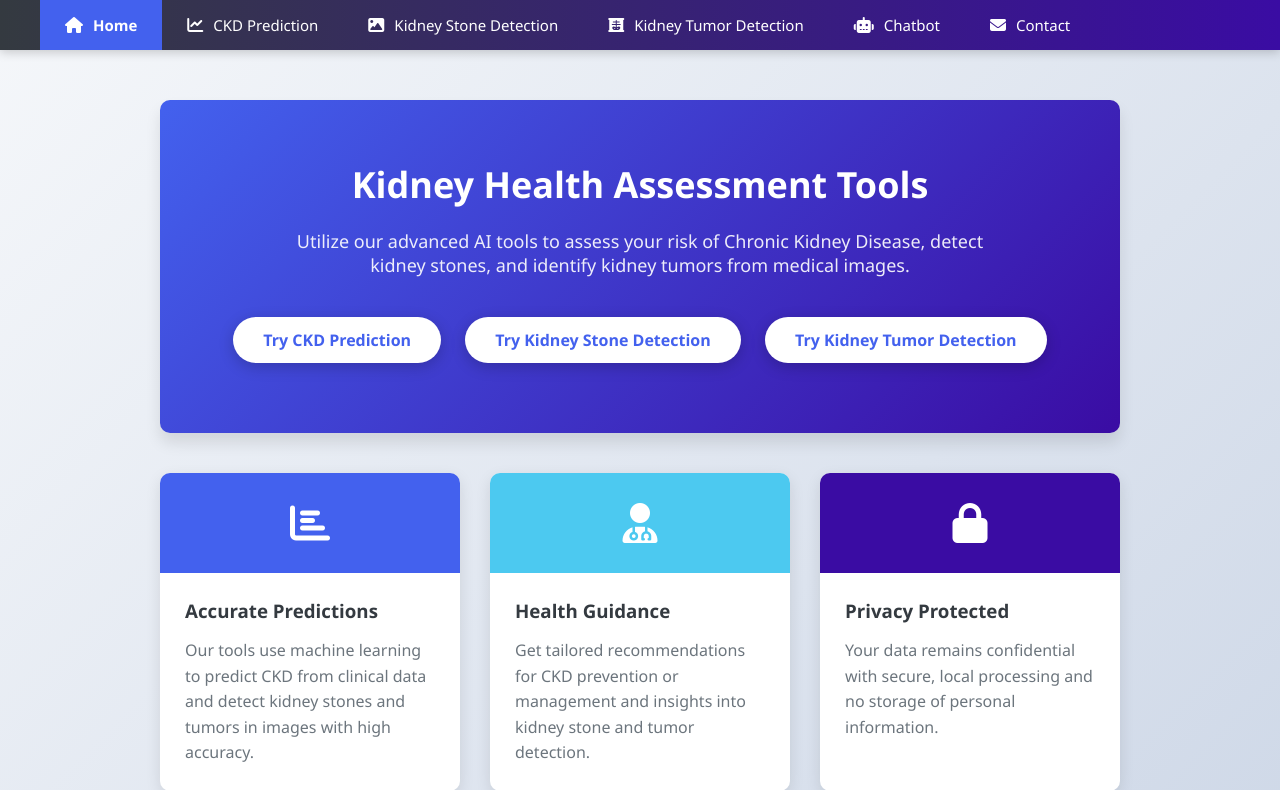
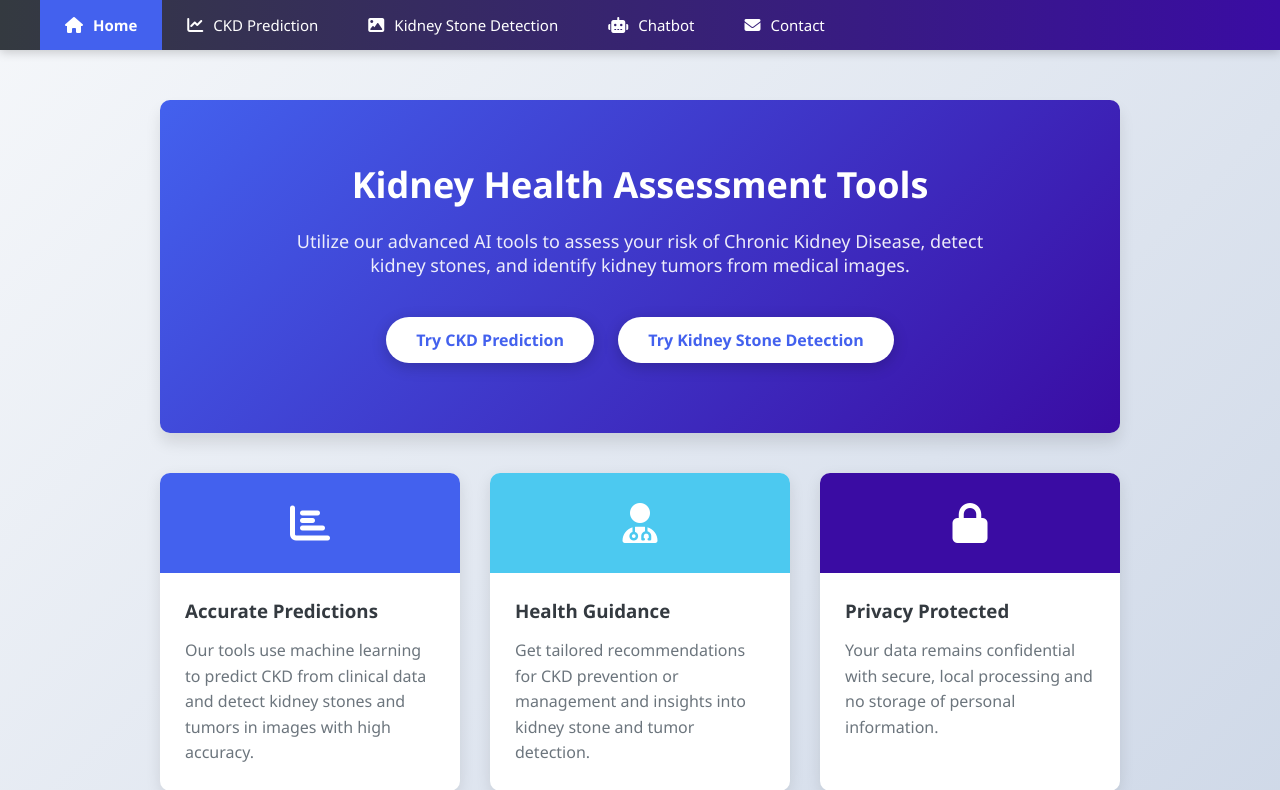
Before and after one commit to krishnakanth6143/CKD_Prediction_System, a Flask app: page / in a window 1280 px wide. Shown: the top 790 px of the page. Run offline with Flask 3, Linux system fonts and the light colour scheme; parts of the project's set-up code (start-up, migrations or seed data) failed here and were passed over.

Commit message:
Update home.html

```diff
--- a/templates/home.html
+++ b/templates/home.html
@@ -299,12 +299,6 @@
                 </a>
             </li>
             <li class="menu-item">
-                <a href="/kidney_tumor" class="menu-link {{ 'active' if request.path == '/kidney_tumor' else '' }}">
-                    <i class="fas fa-x-ray menu-icon"></i>
-                    <span class="menu-text">Kidney Tumor Detection</span>
-                </a>
-            </li>
-            <li class="menu-item">
                 <a href="/chatbot" class="menu-link {{ 'active' if request.path == '/chatbot' else '' }}">
                     <i class="fas fa-robot menu-icon"></i>
                     <span class="menu-text">Chatbot</span>
@@ -326,9 +320,7 @@
             <p>Utilize our advanced AI tools to assess your risk of Chronic Kidney Disease, detect kidney stones, and identify kidney tumors from medical images.</p>
             <a href="/prediction" class="btn">Try CKD Prediction</a>
             <a href="/kidney_stone" class="btn">Try Kidney Stone Detection</a>
-            <a href="/kidney_tumor" class="btn">Try Kidney Tumor Detection</a>
         </section>
-
         <!-- Features Section -->
         <section class="features">
             <div class="feature-card">
```
